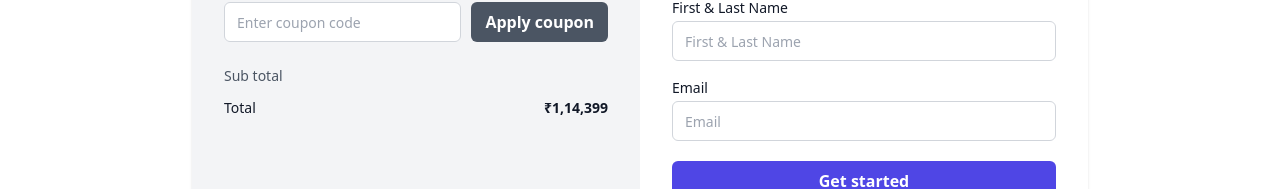
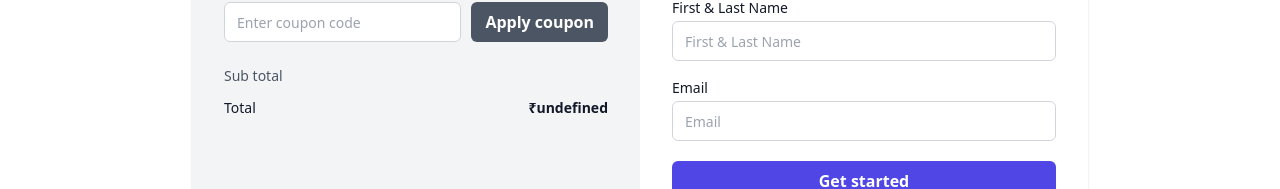
Before and after one commit to killshotxd/Modern-Ecommerce, a React (Vite) app: page /checkout in a window 1280 px wide. Shown: the part 173-362 px from the top of the page. Built offline with nearby package versions, Linux system fonts and the light colour scheme; no server answers; the database is empty; sample sign-in values are in the browser's storage.

Commit message:
Fixed dynamic pricing

```diff
--- a/src/Components/Cart/Cart.jsx
+++ b/src/Components/Cart/Cart.jsx
@@ -58,7 +58,7 @@ const Cart = () => {
 
   useEffect(() => {
     getCartItem();
-  }, []);
+  }, [quantityItem]);
 
   const increaseQnt = async (product) => {
     const did = product.did;
--- a/src/Components/CheckOut/Checkout.jsx
+++ b/src/Components/CheckOut/Checkout.jsx
@@ -18,7 +18,6 @@ const Checkout = () => {
   }, []);
 
   const { currentUser } = UserAuth();
-  console.log(products);
 
   const getCartItem = async () => {
     const { uid } = currentUser;
@@ -37,8 +36,6 @@ const Checkout = () => {
   };
 
   const removeItem = async (did) => {
-    console.log("clicked");
-    console.log(did);
     const { uid } = currentUser;
     const cartItemRef = doc(db, "cart", `${uid}/items`, did);
     try {
@@ -49,6 +46,10 @@ const Checkout = () => {
       console.error("Error removing item from cart: ", error);
     }
   };
+
+  const totalAmount = editProduct?.reduce((accumulator, product) => {
+    return accumulator + product.price * product.quantity;
+  }, 0);
 
   return (
     <>
@@ -149,7 +150,9 @@ const Checkout = () => {
 
                 <li className="flex items-center justify-between text-gray-900 dark:text-black">
                   <p className="text-sm font-medium ">Total</p>
-                  <p className="text-sm font-bold ">₹1,14,399</p>
+                  <p className="text-sm font-bold ">
+                    {" ₹" + totalAmount?.toLocaleString("en-IN")}
+                  </p>
                 </li>
               </ul>
             </div>
```
